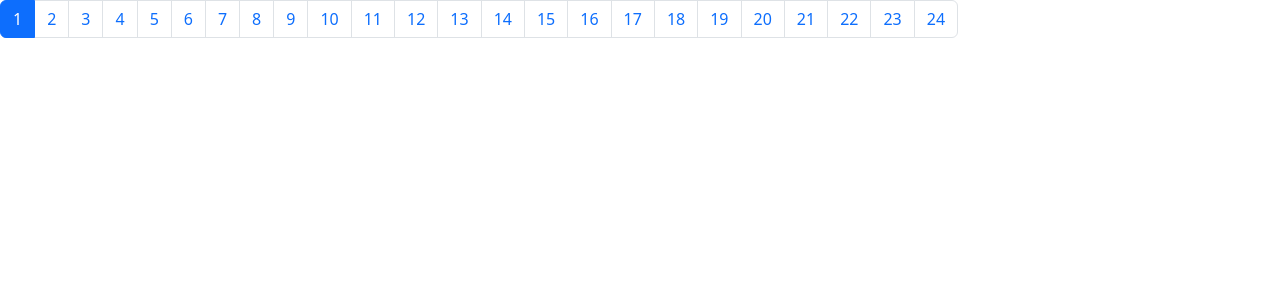
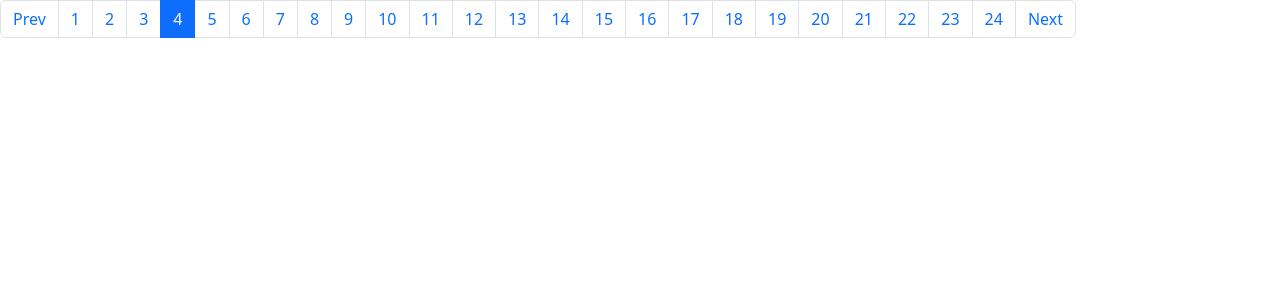
Before and after one commit to Aman07a/pages, an Angular app: page / in a window 1280 px wide. Shown: the top 300 px of the page. Built offline with nearby package versions, Linux system fonts and the light colour scheme.

Commit message:
Conditionally Disabling Buttons

```diff
--- a/src/app/app.component.html
+++ b/src/app/app.component.html
@@ -1,5 +1,8 @@
 <nav>
   <ul class="pagination">
+    <li class="page-item">
+      <a class="page-link" [ngClass]="{ disabled: currentPage === 0 }">Prev</a>
+    </li>
     <li
       class="page-item"
       [ngClass]="{ active: i === currentPage }"
@@ -7,5 +10,13 @@
     >
       <a class="page-link">{{ i + 1 }}</a>
     </li>
+    <li class="page-item">
+      <a
+        class="page-link"
+        [ngClass]="{ disabled: currentPage === images.length - 1 }"
+      >
+        Next
+      </a>
+    </li>
   </ul>
 </nav>
--- a/src/app/app.component.ts
+++ b/src/app/app.component.ts
@@ -8,7 +8,7 @@ import { Component } from '@angular/core';
 export class AppComponent {
   title = 'pages';
 
-  currentPage = 0;
+  currentPage = 3;
   images = [
     {
       title: 'At the Beach',
```
